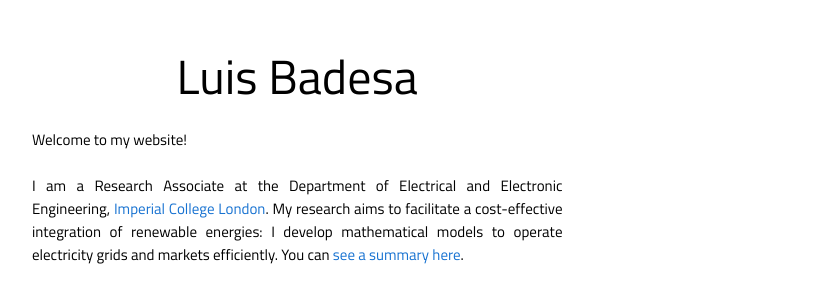
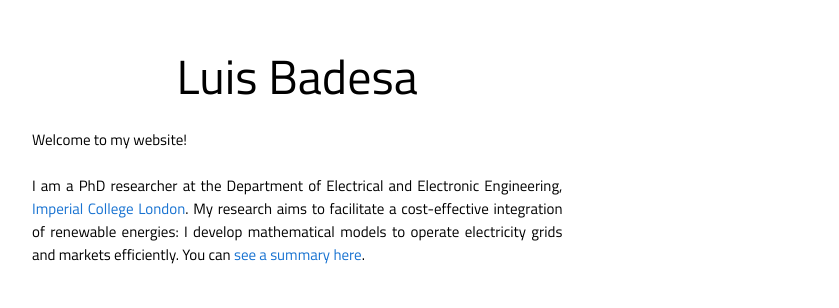
Before and after one commit to CormacOMalley/cormacomalley.github.io, a plain HTML site: page index.html in a window 1280 px wide. Shown: the top 308 px of the page, without its empty margins (215-1054 px from the left). Drawn offline with Linux system fonts and the light colour scheme; a script that the page names is missing; some icons are missing.

Commit message:
Update index.html

```diff
--- a/index.html
+++ b/index.html
@@ -93,7 +93,7 @@
 
                       Welcome to my website!
                       <br><br>
-                      I am a Research Associate at the Department of Electrical and Electronic Engineering,
+                      I am a PhD researcher at the Department of Electrical and Electronic Engineering,
                       <a target="_blank" href="https://www.imperial.ac.uk/electrical-engineering/research/control-and-power/">Imperial College London</a>.
                       My research aims to facilitate a cost-effective integration of renewable energies:
                       I develop mathematical models to operate electricity grids and markets efficiently.
```
